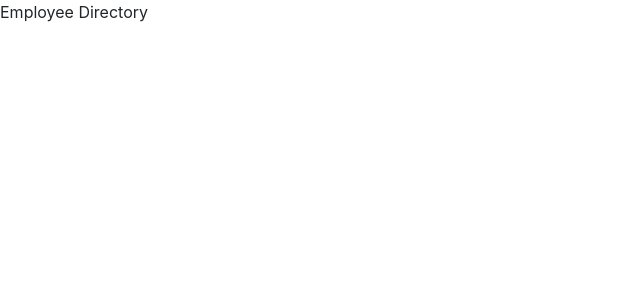
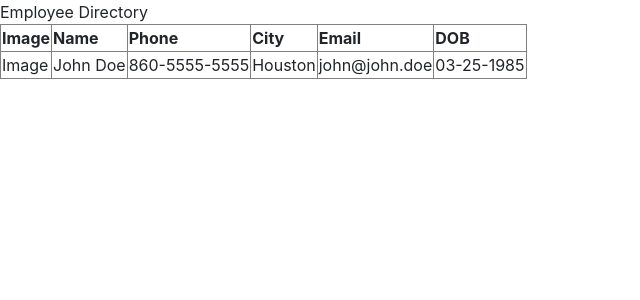
Before and after one commit to Lawna12/employee-Directory, a React (Create React App) app in the folder employee-directory/: page / in a window 1280 px wide. Shown: the top 300 px of the page, without its empty margins (0-640 px from the left). Built offline with nearby package versions, Linux system fonts and the light colour scheme.

Commit message:
Table dir, and table.js created and linked to App.js

```diff
--- a/employee-directory/src/App.js
+++ b/employee-directory/src/App.js
@@ -1,10 +1,12 @@
 import React from "react";
 import Header from "./components/Header/header"
+import Table from "./components/Table/table";
 
 export default function App() {
   return (
     <div className="App">
         <Header />
+        <Table />
     </div>
   );
 }
--- a/employee-directory/src/components/Header/header.js
+++ b/employee-directory/src/components/Header/header.js
@@ -1,4 +1,4 @@
-import React from "./node_modules/react";
+import React from "react";
 
 export default function header() {
     return (
--- /dev/null
+++ b/employee-directory/src/components/Table/table.js
@@ -0,0 +1,30 @@
+import React from "react";
+import data from "../../data.json"
+
+export default function Table() {
+    console.log(data)
+    return (
+        <table border=".5">
+            <thead>
+                <tr>
+                    <th>Image</th>
+                    <th>Name</th>
+                    <th>Phone</th>
+                    <th>City</th>
+                    <th>Email</th>
+                    <th>DOB</th>
+                </tr>
+            </thead>
+            <tbody>
+                <tr>
+                    <td>Image</td>
+                    <td>John Doe</td>
+                    <td>860-5555-5555</td>
+                    <td>Houston</td>
+                    <td>john@john.doe</td>
+                    <td>03-25-1985</td>
+                </tr>
+            </tbody>
+        </table>
+    )
+}
```
Also changed, not shown: employee-directory/src/data.json (renamed from employee-directory/public/data.json).
